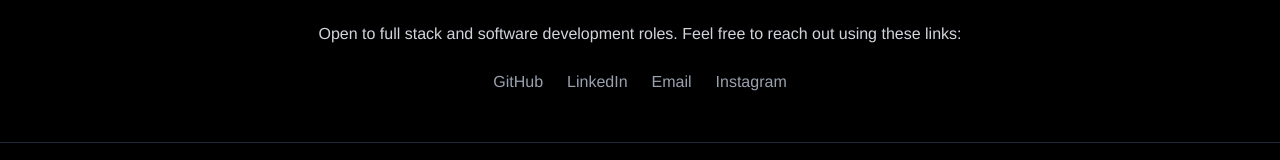
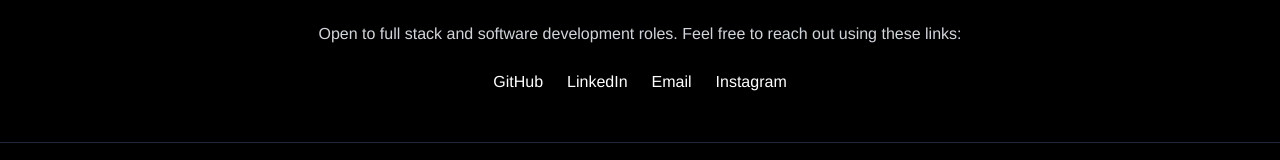
Before and after one commit to ujjwaltuteja03/Personal-Portfolio, a React app: page / in a window 1280 px wide. Shown: the part 998-1158 px from the top of the page. Built offline with nearby package versions, Linux system fonts and the light colour scheme; the HTML template or start-up script is replaced by a standard one.

Commit message:
updated contact.jsx

```diff
--- a/src/components/Contact.jsx
+++ b/src/components/Contact.jsx
@@ -10,27 +10,27 @@ export default function Contact() {
         <a
           href="https://github.com/ujjwaltuteja03"
           target="_blank"
-          className="text-gray-400 hover:text-white transition cursor-pointer"
+          className="text-white hover:underline transition cursor-pointer"
         >
           GitHub
         </a>
         <a
           href="https://www.linkedin.com/in/ujjwal-tuteja-a41791248/"
           target="_blank"
-          className="text-gray-400 hover:text-white transition cursor-pointer"
+          className="text-white hover:underline transition cursor-pointer"
         >
           LinkedIn
         </a>
         <a
           href="mailto:ujjwal.tuteja03@gmail.com"
-          className="text-gray-400 hover:text-white transition cursor-pointer"
+          className="text-white hover:underline transition cursor-pointer"
         >
           Email
         </a>
         <a
           href="https://www.instagram.com/ujjwal_0326/"
           target="_blank"
-          className="text-gray-400 hover:text-white transition cursor-pointer"
+          className="text-white hover:underline transition cursor-pointer"
         >
           Instagram
         </a>
```
